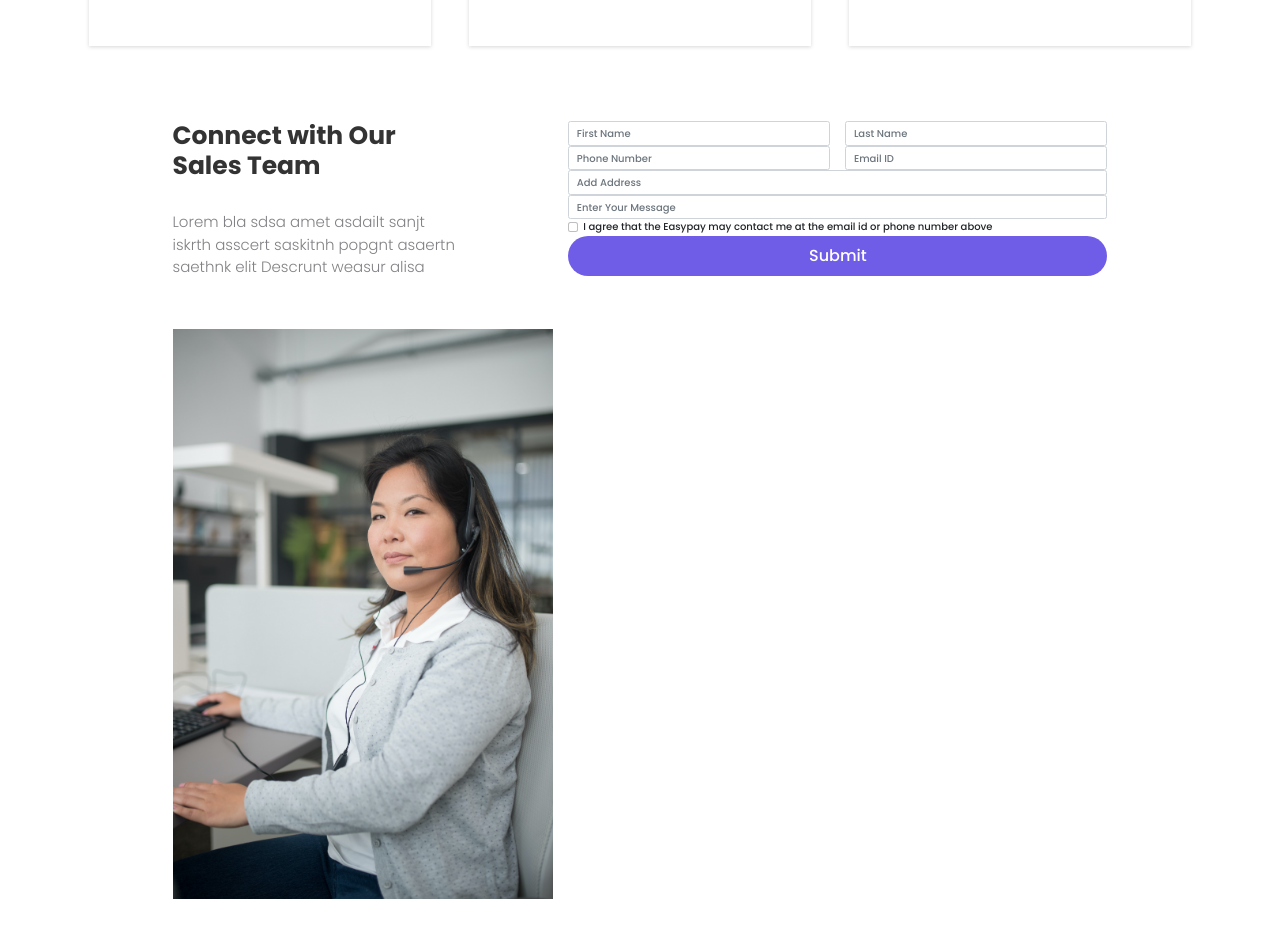
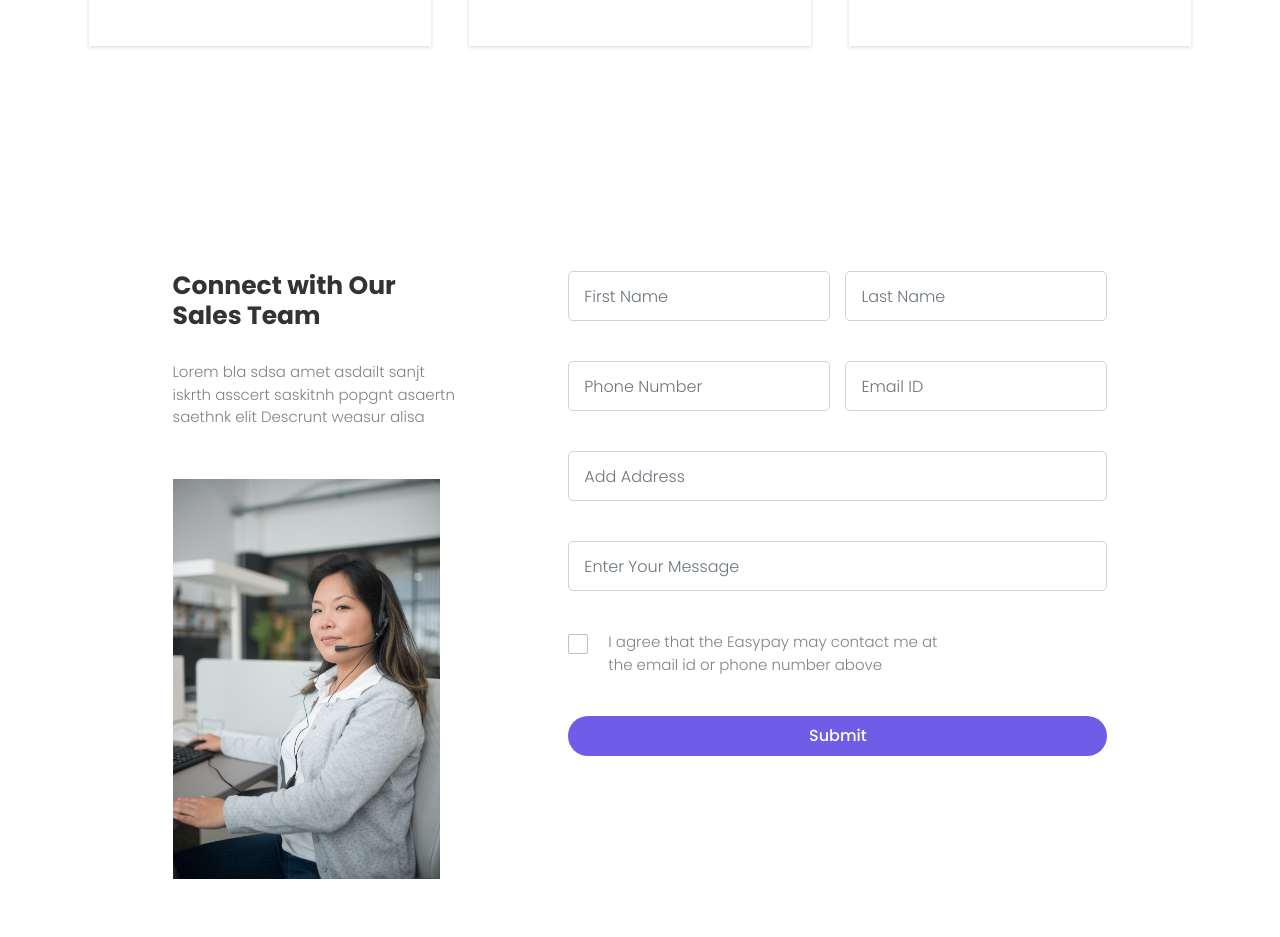
Before and after one commit to codeKAMAT/KamatPay, a React (Create React App) app: page / in a window 1280 px wide. Shown: the part 2900-3837 px from the top of the page. Before the commit the page ends 3809 px from the top, so only its background shows below. Built offline with nearby package versions, Linux system fonts and the light colour scheme.

Commit message:
styling Contact.js component

```diff
--- a/src/Contact.js
+++ b/src/Contact.js
@@ -49,7 +49,7 @@ const Contact = () => {
                                 </div>
                                 <div className='form-check form-checkbox-style'>
                                     <input class='form-check-input' type="checkbox" value="" id="flexCheckChecked" />
-                                    <label className='main-hero-para' class="form-check-label">
+                                    <label class="form-check-label"  className='main-hero-para'>
                                         I agree that the Easypay may contact me at the email id or phone number above
                                     </label>
                                 </div>
--- a/src/index.css
+++ b/src/index.css
@@ -299,6 +299,46 @@ header {
       margin: 2.5rem auto;
     }
   }
+/*------ Service END------------------------------------------------------ */
+
+/* --------------------------------- Contact Section Starts
+                        -------------------------------------------------------*/
+.contactus-section{
+    margin: 15rem 0;
+}
+.contact-leftside img {
+    min-width: 60%;
+    max-height: 40rem;
+    height: auto;
+}
+.contact-input-field {
+    margin-bottom: 4rem;
+
+}
+.contact-rightside form .form-control {
+    border: 1px solid #ced4da;
+    -webkit-appearance: none;
+    height: 5rem;
+    border-radius: 0.5rem;
+    font-size: 1.6rem;
+    padding-left: 1.5rem;
+    font-weight: lighter;
+}
+.contact-rightside form .form-check-input {
+    width: 2rem;
+    height: 2rem;
+
+}
+.form-checkbox-style {
+    margin: 4rem 0
+}
+.contact-rightside form .main-hero-para {
+    font-size: 1.5rem;
+    color: var(--text-color);
+    margin: 0;
+    font-weight: 75%;
+    padding: 0 2rem;
+}
 /* --------------------------------- responsive media queries
                         -------------------------------------------------------*/
 @media(min-width: 1500px) {
```
